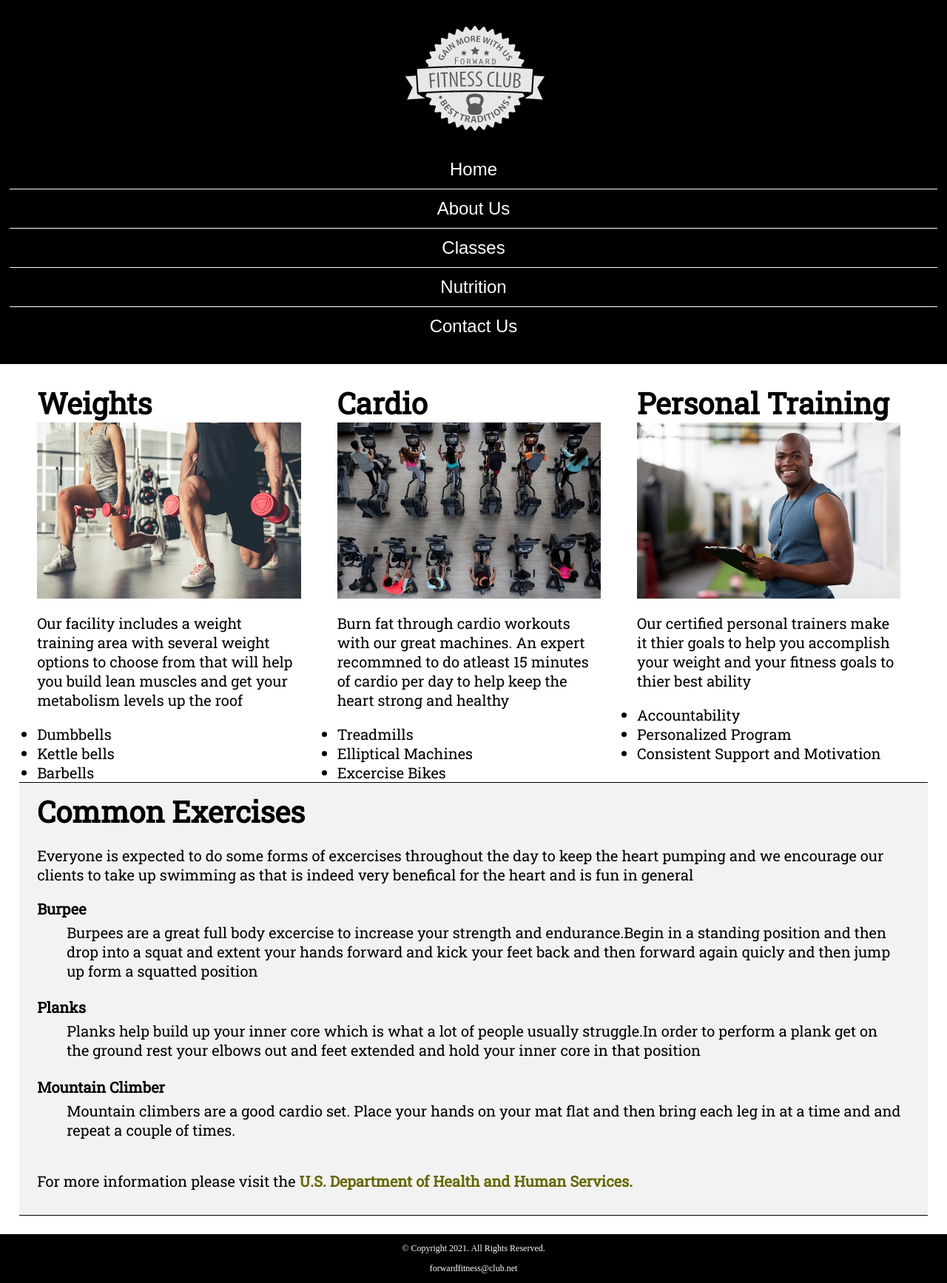
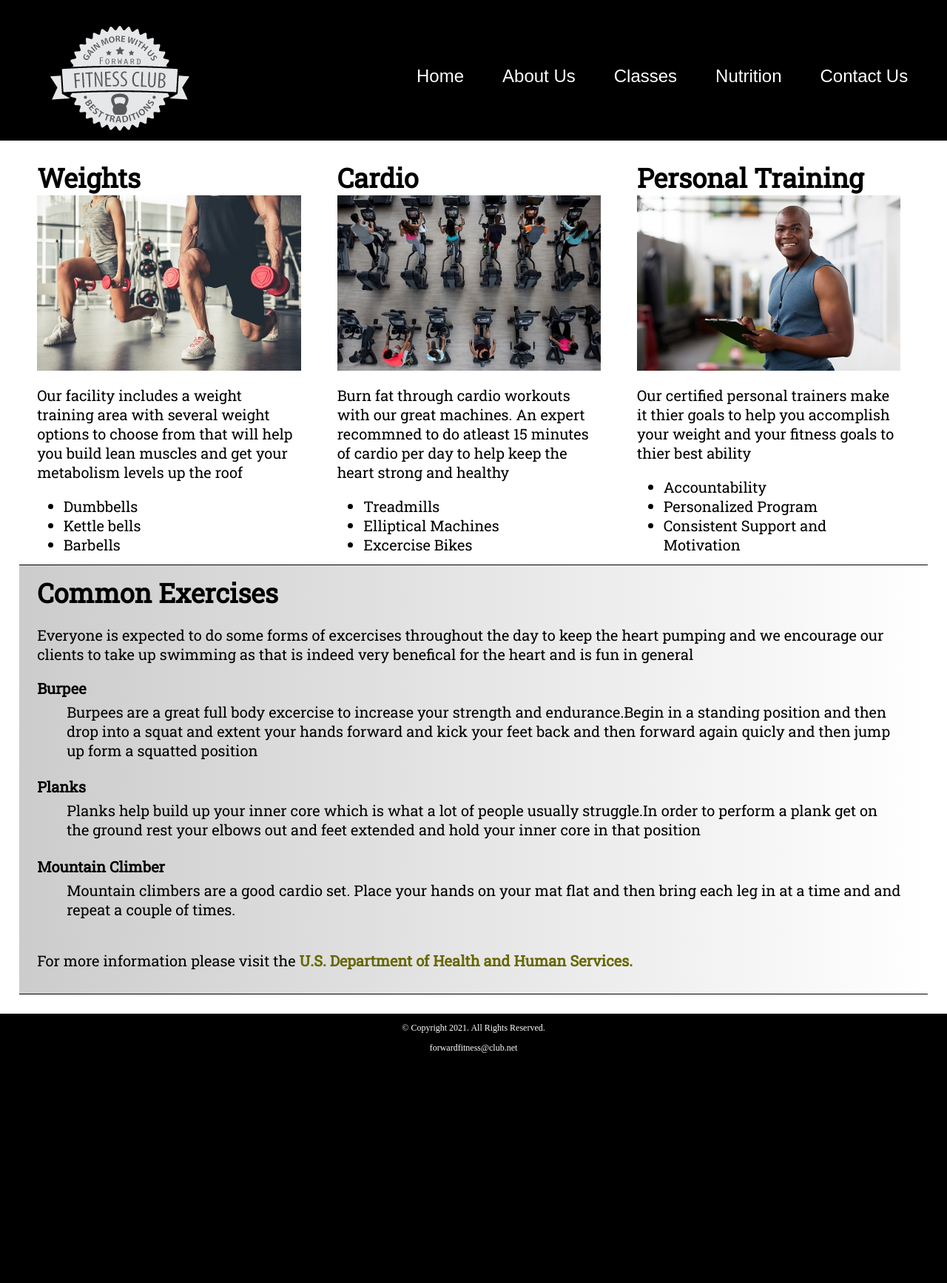
Before and after one commit to fv3307/fv3307.github.io, a plain HTML site: page fitness/about.html in a window 1280 px wide. Shown: the whole page at 74% size. After the commit the page ends 1436 px from the top, so only its background shows below. Drawn offline with Linux system fonts and the light colour scheme; a web font is replaced by a local one.

Commit message:
Styles and Contact

```diff
--- a/fitness/css/styles.css
+++ b/fitness/css/styles.css
@@ -157,7 +157,7 @@ main {
 .map {
     border: 2px solid #000;
     width: 95%;
-    height: 50;
+    height: 50%;
 }
 
 
@@ -176,3 +176,150 @@ footer p a {
     color: #fff;
     text-decoration: none;
 }
+/* Media Query for Tablet Viewport */
+@media screen and (min-width: 630px), print {
+    /* Tablet Viewport : Show tablet-desktop class, hide mobile class */
+    .tablet-desktop {
+        display: block;
+    }
+
+
+    .mobile{
+        display: none;
+    }
+
+
+    /* Tablet Viewport: Style rule for header */
+    header{
+        position: static;
+        padding-bottom: 2%;
+    }
+
+    /* Tablet Viewport: Style rules for nav area*/
+    nav li {
+        border-top: none;
+        display: inline-block;
+        border-right: 1px solid #fff;
+    }
+
+
+    nav li:last-child {
+        border-right: none;
+    }
+
+
+    nav li a{
+        padding: 0.1em 0.75em;
+    }
+
+    /* Tablet Viewport: Style rules for main content area*/
+    main ul {
+        margin: 0 0 4% 10%;
+    }
+
+
+}
+
+ #exercises {
+    border-top: 1px solid #000;
+    border-bottom: 1px solid #000;
+    background-color: #f2f2f2;
+    background:linear-gradient(to right, #ccc, #fff);
+    padding : 1% 2%;
+}
+
+#exercises dt {
+    font-weight:bold;
+}
+
+#exercises dd{
+    padding: 0.5% 1% 2% 0;
+}
+
+
+.tel-num {
+    font-size: 1.25em;
+}
+
+.map {
+    width: 600px;
+    height: 450px;
+}
+
+
+
+
+/* Media Query for Desktop Viewport*/
+@media screen and (min-width: 1015px), print {
+    header {
+        width: 25%;
+        float: left;
+        padding-bottom: 0;
+    }
+
+    /* Desktop Viewport: Style rules for nav area*/
+    nav {
+        float: right;
+        width: 70%;
+        margin: 4em 1em 0 0;
+    }
+
+
+    nav ul {
+        text-align: right;
+    }
+
+    nav li{
+        border: none;
+    }
+
+    nav li a{
+        padding: 0.5em 1em;
+    }
+
+    nav li a:hover {
+        color: #000;
+        background-color: #fff;
+    }
+
+
+    /* Desktop Viewport: Styles Rules for main content */
+    main {
+        clear: left;
+    }
+
+    main h1 {
+        font-size: 1.8em;
+    }
+
+    #weights, #cardio, #training {
+        width: 29%;
+        float: left;
+        margin: 0 2%;
+    }
+
+    #exercises {
+        clear: left;
+    }
+}
+
+
+/* Media  Query for Large Desktop Viewports */
+@media screen and ( min-width: 1921px) {
+
+
+    #container {
+        width: 1920px;
+        margin: 0 auto;
+    }
+
+
+}
+
+/* Media Query for Print */
+@media print {
+    body {
+        background-color: #fff;
+        color: #000;
+    }
+}
```
